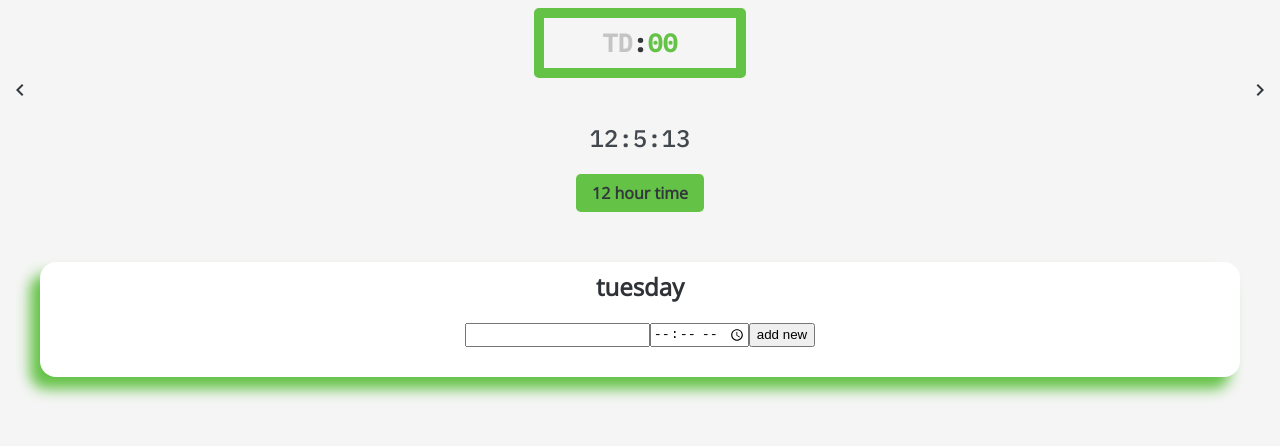
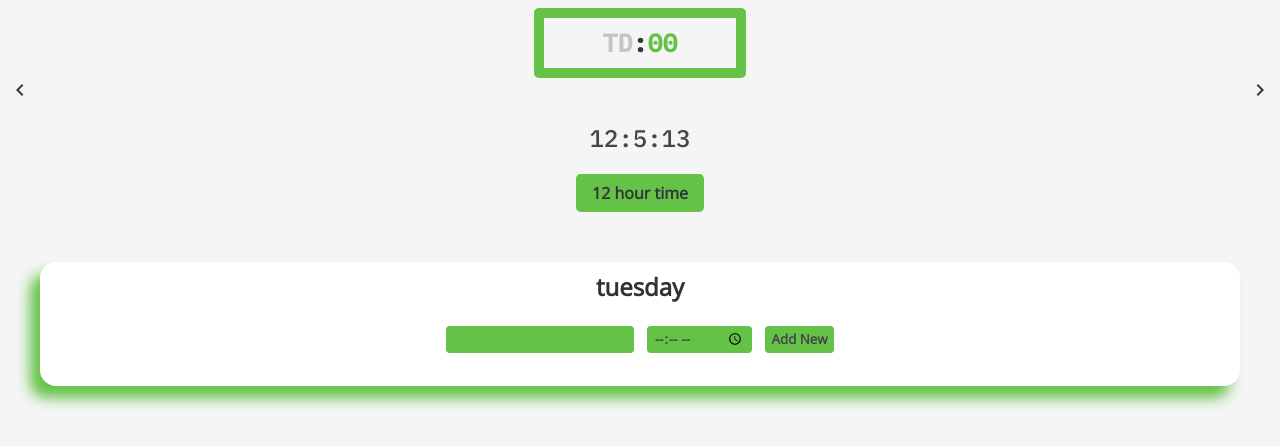
Before and after one commit to cyber-chalk/TD-00, a plain HTML site: page index.html in a window 1280 px wide. Drawn offline with nearby package versions, Linux system fonts and the light colour scheme.

Commit message:
finished input area of site
 you can succsessfully create and remove timers which you can name and set a time on, also
most of the styling has been done, ready to commit to master branch

```diff
--- a/index.html
+++ b/index.html
@@ -70,7 +70,7 @@
 					/>
 
 					<button onclick="create(this.parentElement.parentElement)">
-						add new
+						Add New
 					</button>
 				</div>
 				<br />
@@ -92,7 +92,7 @@
 					/>
 
 					<button onclick="create(this.parentElement.parentElement)">
-						add new
+						Add New
 					</button>
 				</div>
 				<br />
@@ -114,7 +114,7 @@
 					/>
 
 					<button onclick="create(this.parentElement.parentElement)">
-						add new
+						Add New
 					</button>
 				</div>
 				<br />
@@ -137,7 +137,7 @@
 					/>
 
 					<button onclick="create(this.parentElement.parentElement)">
-						add new
+						Add New
 					</button>
 				</div>
 				<br />
@@ -160,7 +160,7 @@
 					/>
 
 					<button onclick="create(this.parentElement.parentElement)">
-						add new
+						Add New
 					</button>
 				</div>
 				<br />
@@ -183,7 +183,7 @@
 					/>
 
 					<button onclick="create(this.parentElement.parentElement)">
-						add new
+						Add New
 					</button>
 				</div>
 				<br />
@@ -206,7 +206,7 @@
 					/>
 
 					<button onclick="create(this.parentElement.parentElement)">
-						add new
+						Add New
 					</button>
 				</div>
 				<br />
--- a/index.js
+++ b/index.js
@@ -35,14 +35,28 @@ function create(theParent) {
 	let container = theParent.querySelector(".timer-container"); //container appending it into
 
 	let timeClone = time.cloneNode();
-	let nameClone = name.value;
-	let colon = (document.createElement("p").innerText = ":");
+	let nameClone = document.createElement("p");
 	let div = document.createElement("div");
+	let colon = document.createElement("p");
+
+	colon.innerText = ":";
+	nameClone.innerText = name.value;
+	timeClone.id = n++;
+	div.addEventListener("click", function () {
+		div.remove();
+	});
 	console.log(div);
 
-	timeClone.id = n++;
+	if (!name.value) {
+		colon.innerText = "";
+	}
+
 	container.append(div);
 	div.append(nameClone, colon, timeClone);
+}
+
+function removeEl(element) {
+	element.remove();
 }
 
 const military = (switch12) => {
--- a/style.css
+++ b/style.css
@@ -127,7 +127,8 @@ body {
 
 .control,
 .left-right,
-#display-time {
+#display-time,
+.center-inputs {
     /* centers things in the middle */
     display: flex;
     justify-content: center;
@@ -198,14 +199,55 @@ body {
 
 }
 
-.center-inputs {
-    display: flex;
-    justify-content: center
-}
-
 .timer-container {
     /* the div for the time input */
     display: flex;
     justify-content: center;
     flex-wrap: wrap;
 }
+
+.timer-container div {
+    background: #64c247;
+    line-height: 0px;
+    display: flex;
+    align-items: center;
+}
+
+.center-inputs button {
+    background-color: #64c247;
+    cursor: pointer;
+
+}
+
+.timer-container div,
+.center-inputs button,
+.center-inputs input[type=text],
+.center-inputs input[type=time],
+.timer-container input[type=time] {
+    padding: 0.25em 0.5em 0.25em 0.5em;
+    margin: 0.25em 0.5em 0.25em 0.5em;
+    box-sizing: border-box;
+    border-style: none;
+    border-radius: 0.3em;
+    color: #42484d;
+    font-family: open sans;
+    font-weight: 600;
+}
+
+.center-inputs input[type=text] {
+    background-color: #64c247;
+
+}
+
+.center-inputs input[type=time] {
+    background-color: #64c247;
+
+}
+
+.timer-container input[type=time] {
+    background-color: white;
+}
+
+.timer-container div p:last-of-type {
+    margin: 0em 0.25em 0em 0.45em;
+}
```
